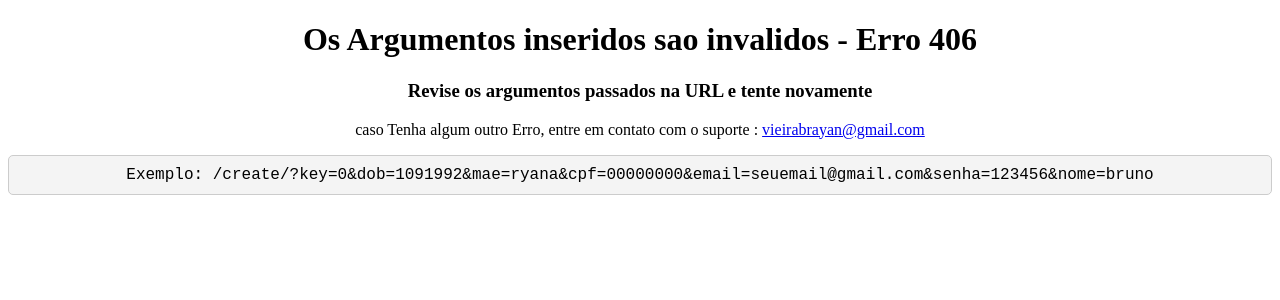
After one commit to Brayandev0/API-Ltt-Bank, a Flask app: page /create/ in a window 1280 px wide. The commit adds this page. Shown: the top 300 px of the page. Run offline with Flask 3, Linux system fonts and the light colour scheme.

Commit message:
Projeto bancario

```diff
--- a/Main.py
+++ b/Main.py
@@ -1,7 +1,7 @@
 from flask import Flask, render_template
-
+from create import app as create_page
 app = Flask(__name__)
-
+app.register_blueprint(create_page, url_prefix="/create/")
 @app.route("/")
 def Pagina_principal():
     return render_template('pagina_principal.html')
--- /dev/null
+++ b/create.py
@@ -0,0 +1,47 @@
+from flask import Flask,request,Blueprint, render_template
+import http
+
+from Database.database import Usuario
+app = Blueprint('Create',__name__)
+
+@app.route("/")
+def create():
+    nome = request.args.get('nome')
+    key_api = request.args.get('key')
+    data_nascimento = request.args.get('dob')
+    nome_da_mae = request.args.get('mae')
+    cpf = request.args.get('cpf')
+    email = request.args.get('email')
+    senha = request.args.get('senha')
+    valores = [data_nascimento,nome_da_mae,cpf,email,senha,nome]
+    data = verificar_valores(valores,key_api)
+
+    if data and tratar_valores(valores,cpf):
+        Usuario.create(nome=nome,data_de_nascimento=data_nascimento,nome_da_mae=nome_da_mae,cpf=cpf,email=email,senha=senha)
+        return 'deu'
+    elif data == None:
+        return render_template('Erros_pagina_create/chave_api_invalida.html')
+    else:
+        return render_template('Erros_pagina_create/campos_vazios_invalidos.html')
+
+def verificar_valores(valores : list, key : str):
+    for valor in valores:
+        if valor == None or not valor:
+            return False
+    try:
+        if int(key) in [0,934,43,12,12]:
+            return True
+    except:
+        return None
+    else:
+        return None
+
+def tratar_valores(lista : list, cpf : str):
+    for valor in lista:
+        if len(valor) < 3:
+            return False
+        try:
+            int(cpf) + 3
+        except :
+            return False
+        return True
--- /dev/null
+++ b/static/estilo_campos_invalidos.css
@@ -0,0 +1,19 @@
+h1{
+    text-align: center;
+}
+h3{
+    text-align: center;
+}
+p{
+    text-align: center;
+}
+.example {
+    background-color: #f4f4f4;
+    border: 1px solid #ccc;
+    padding: 10px;
+    border-radius: 5px;
+    margin-top: 10px;
+    font-family: 'Courier New', monospace;
+    text-align: center;
+    word-wrap: break-word;
+}
--- /dev/null
+++ b/templates/Erros_pagina_create/campos_vazios_invalidos.html
@@ -0,0 +1,20 @@
+<!DOCTYPE html>
+<html lang="pt-br">
+<head>
+    <meta charset="UTF-8">
+    <meta name="viewport" content="width=device-width, initial-scale=1.0">
+    <link rel="stylesheet" href="{{url_for('static', filename='estilo_campos_invalidos.css')}}">
+    <title>Argumentos invalidos</title>
+</head>
+<body>
+    <h1>Os Argumentos inseridos sao invalidos - Erro 406</h1>
+    <h3>Revise os argumentos passados na URL e tente novamente</h3>
+    <footer>
+        <p>caso Tenha algum outro Erro, entre em contato com o suporte : <a href="mailto:vieirabrayan@gmail.com" aria-label="Enviar e-mail para suporte">vieirabrayan@gmail.com</a></p>
+        <div class="example">
+            Exemplo: /create/?key=0&dob=1091992&mae=ryana&cpf=00000000&email=seuemail@gmail.com&senha=123456&nome=bruno
+        </div>
+
+    </footer>
+</body>
+</html>
--- a/templates/pagina_principal.html
+++ b/templates/pagina_principal.html
@@ -22,9 +22,9 @@
                     <li>CPF</li>
                     <li>Nome</li>
                     <li>Email</li>
-                    <li>Nome da Mãe</li>
+                    <li>Nome da Mãe (mae)</li>
                     <li>Senha</li>
-                    <li>Data de nascimento</li>
+                    <li>Data de nascimento (dob)</li>
                 </ul>
             </div>
 
```
Also changed, not shown: Database/database.py (added, +24 -0 lines), Database/model_principal.py (deleted, +0 -13 lines), static/estilo_api_invalida.css (added, +12 -0 lines), templates/Erros_pagina_create/chave_api_invalida.html (added, +25 -0 lines).
